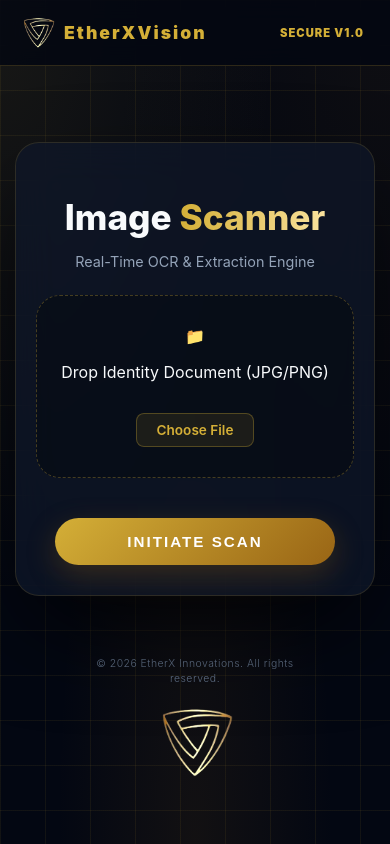
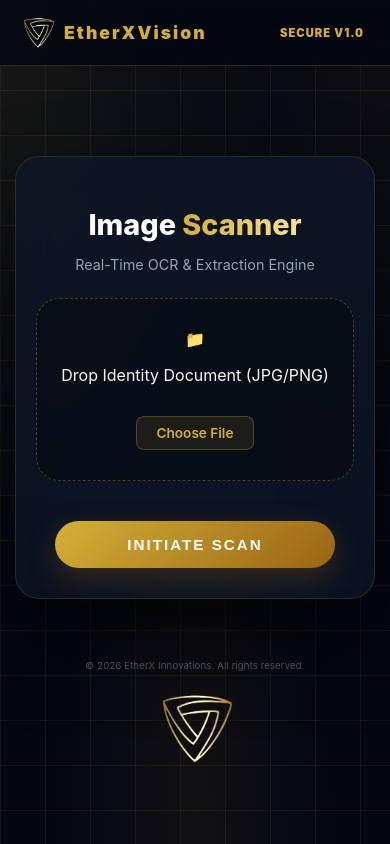
Before and after one commit to YashaswiniM18/ocr_system, a React (Create React App) app in the folder ocr-frontend/: page / in a window 390 px wide. Built offline with nearby package versions, Linux system fonts and the light colour scheme.

Commit message:
Final absolute mobile alignment fixes and footer scaling

```diff
--- a/ocr-frontend/src/App.css
+++ b/ocr-frontend/src/App.css
@@ -599,7 +599,8 @@ body::before {
   }
 
   .main-title {
-    font-size: 2.2rem;
+    font-size: 1.8rem;
+    margin-bottom: 5px;
   }
 
   .sub-text {
@@ -647,14 +648,16 @@ body::before {
   }
 
   .powered-by {
-    letter-spacing: 0.5px;
-    font-size: 0.65rem;
+    letter-spacing: 0.2px;
+    font-size: 0.6rem;
     padding: 0 10px;
     text-align: center;
+    max-width: 100%;
+    line-height: 1.4;
   }
 }
 
-/* Cache-Buster: v1.0.2 - Fixed Mobile Alignment */
+/* Cache-Buster: v1.0.3 - Absolute Final Mobile Alignment */
 
 @keyframes spin {
   to {
```
